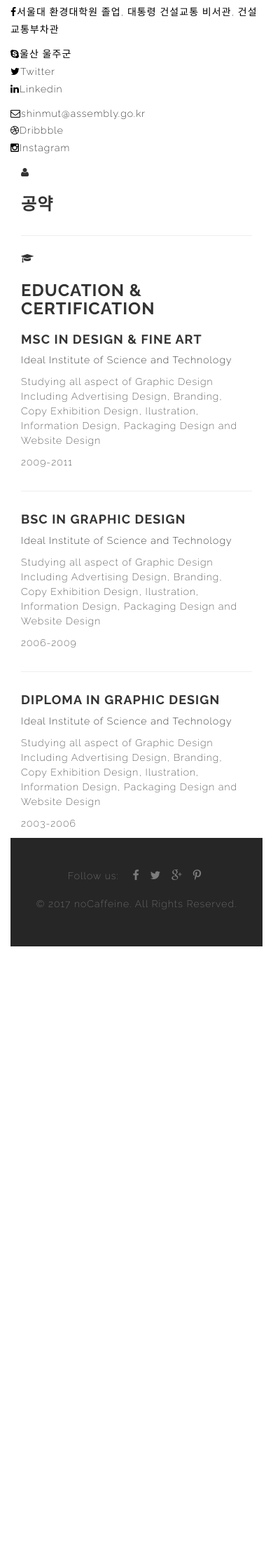
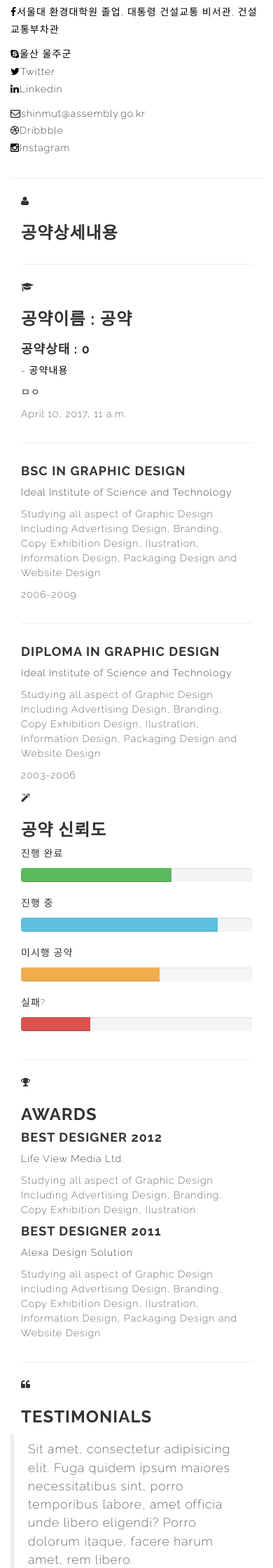
Before and after one commit to jucie15/NoCaffeine, a Django app: page /pledge/1/ in a window 390 px wide. Shown: the part 368-2608 px from the top of the page at 70% size. Before the commit the page ends 1720 px from the top, so only its background shows below. Run offline with Django 3.2, Linux system fonts and the light colour scheme; data comes from the database, SQL or seed files in the repository; both versions use the stored data as it was after the commit; some libraries are stand-ins or nearby versions.

Commit message:
공약detail수정

```diff
--- a/commitment_verification/pledge/templates/pledge/pledge_detail.html
+++ b/commitment_verification/pledge/templates/pledge/pledge_detail.html
@@ -74,6 +74,8 @@
             </div><!-- header right end-->
         </div><!-- header end-->
 
+        <hr class="firsthr">
+
 <!-- <div>
     공약 이름 : {{ pledge.title }}</br>
     공약 상태 : {{ pledge.status }} </br>
@@ -88,16 +90,9 @@
                 </div><!--icon end-->
 
                 <div class="col-sm-11">
-                    <h3>공약 </h3>
-                    {% for pledge in congressman.pledge_set.all %}
-        <a href="{% url 'pledge:pledge_detail' pledge.id %}">{{ pledge | linebreaks }}</a>
-                    {% endfor%}
-
-
-
+                    <h3>공약상세내용</h3>
                 </div><!--info end-->
             </div><!--personal statement end-->
-
             <hr>
 
             <div id="education" class="row mobmid">
@@ -106,18 +101,18 @@
                 </div><!--icon end-->
 
                 <div class="col-sm-11">
-                    <h3>Education &amp; Certification</h3>
+                    <h3>공약이름 : {{ pledge.title }}</h3>
 
                     <div class="row">
                         <div class="col-md-9">
-                            <h4>MSc in Design &amp; Fine Art</h4>
-                            <p class="sub"><a href="">Ideal Institute of Science and Technology</a>
+                            <h4>공약상태 : {{ pledge.status }}</h4>
+                            <p class="sub"><a href="">- 공약내용</a>
                             </p>
-                            <p>Studying all aspect of Graphic Design Including Advertising Design, Branding, Copy Exhibition Design, Ilustration, Information Design, Packaging Design and Website Design</p>
+                            <p>{{ pledge.description }}</p>
                         </div>
 
                         <div class="year col-md-3">
-                            <p>2009-2011</p>
+                            <p>{{ pledge.created_at }}</p>
                         </div>
                     </div><!--Education & Certification 1 end-->
 
@@ -162,4 +157,96 @@
         </div><!--left end-->
 
 
+    <!--  sidebar  -->
+
+    <div class="col-md-4 mainright">
+            <div class="row">
+                <div class="col-sm-1 col-md-2 mobmid">
+                    <span class="secicon fa fa-magic"></span>
+                </div><!--icon end-->
+
+                <div class="col-sm-11 col-md-10">
+                    <h3 class="mobmid">공약 신뢰도 </h3>
+
+                    <p>진행 완료</p>
+                    <div class="progress">
+                        <div class="progress-bar progress-bar-success" role="progressbar" aria-valuenow="65" aria-valuemin="0" aria-valuemax="100" style="width: 65%">
+                            <span class="sr-only">65% Complete (success)</span>
+                        </div>
+                    </div><!--skill end-->
+
+
+                    <p>진행 중</p>
+                    <div class="progress">
+                        <div class="progress-bar progress-bar-info" role="progressbar" aria-valuenow="85" aria-valuemin="0" aria-valuemax="100" style="width: 85%">
+                            <span class="sr-only">85% Complete</span>
+                        </div>
+                    </div><!--skill end-->
+
+                    <p>미시행 공약</p>
+                    <div class="progress">
+                        <div class="progress-bar progress-bar-warning" role="progressbar" aria-valuenow="60" aria-valuemin="0" aria-valuemax="100" style="width: 60%">
+                            <span class="sr-only">60% Complete (warning)</span>
+                        </div>
+                    </div><!--skill end-->
+
+                    <p>실패?</p>
+                    <div class="progress">
+                        <div class="progress-bar progress-bar-danger" role="progressbar" aria-valuenow="30" aria-valuemin="0" aria-valuemax="100" style="width: 30%">
+                            <span class="sr-only">30% Complete (danger)</span>
+                        </div>
+                    </div><!--skill end-->
+                </div><!--info end-->
+            </div><!--tech skills end-->
+
+            <hr>
+
+            <div class="row mobmid">
+                <div class="col-sm-1 col-md-2">
+                    <span class="secicon fa fa-trophy"></span>
+                </div><!--icon end-->
+
+                <div class="col-sm-11 col-md-10 ">
+                    <h3>Awards</h3>
+
+                    <div class="award">
+                        <h4>Best Designer 2012</h4>
+                        <p class="sub"><a href="">Life View Media Ltd.</a></p>
+                        <p>Studying all aspect of Graphic Design Including Advertising Design, Branding, Copy Exhibition Design, Ilustration.</p>
+                    </div>
+                    <!--1st award end-->
+
+                    <div class="award">
+                        <h4>Best Designer 2011</h4>
+                        <p class="sub"><a href="">Alexa Design Solution</a></p>
+                        <p>Studying all aspect of Graphic Design Including Advertising Design, Branding, Copy Exhibition Design, Ilustration, Information Design, Packaging Design and Website Design</p>
+                    </div><!--1st award end-->
+                </div><!--awards end-->
+
+            </div>
+
+            <hr>
+
+            <div class="row ">
+                <div class="col-sm-1 col-md-2 mobmid">
+                    <span class="secicon fa fa-quote-left"></span>
+                </div><!--icon end-->
+
+                <div class="col-sm-11 col-md-10 testimonials">
+                    <h3 class="mobmid">Testimonials </h3>
+
+                    <div class="row">
+                        <blockquote>
+                            <p>Sit amet, consectetur adipisicing elit. Fuga quidem ipsum maiores necessitatibus sint, porro temporibus labore, amet officia unde libero eligendi? Porro dolorum itaque, facere harum amet, rem libero.</p>
+                        </blockquote>
+
+                    </div><!--1st testimonial end-->
+
+
+
+                </div><!--testimonials end-->
+            </div><!--tech skills end-->
+        </div><!--right end-->
+    </div><!--container end-->
+
 {% endblock %}
--- a/commitment_verification/pledge/templates/pledge/pledge_list.html
+++ b/commitment_verification/pledge/templates/pledge/pledge_list.html
@@ -9,4 +9,5 @@
     공약 날짜 : {{ pledge.created_at }} </br>
 {% endfor %}
 
+
 {% endblock %}
```
Also changed, not shown: commitment_verification/pledge/templates/pledge/congressman_detail.html (+7 -2 lines), commitment_verification/db.sqlite3, 1 other file.
